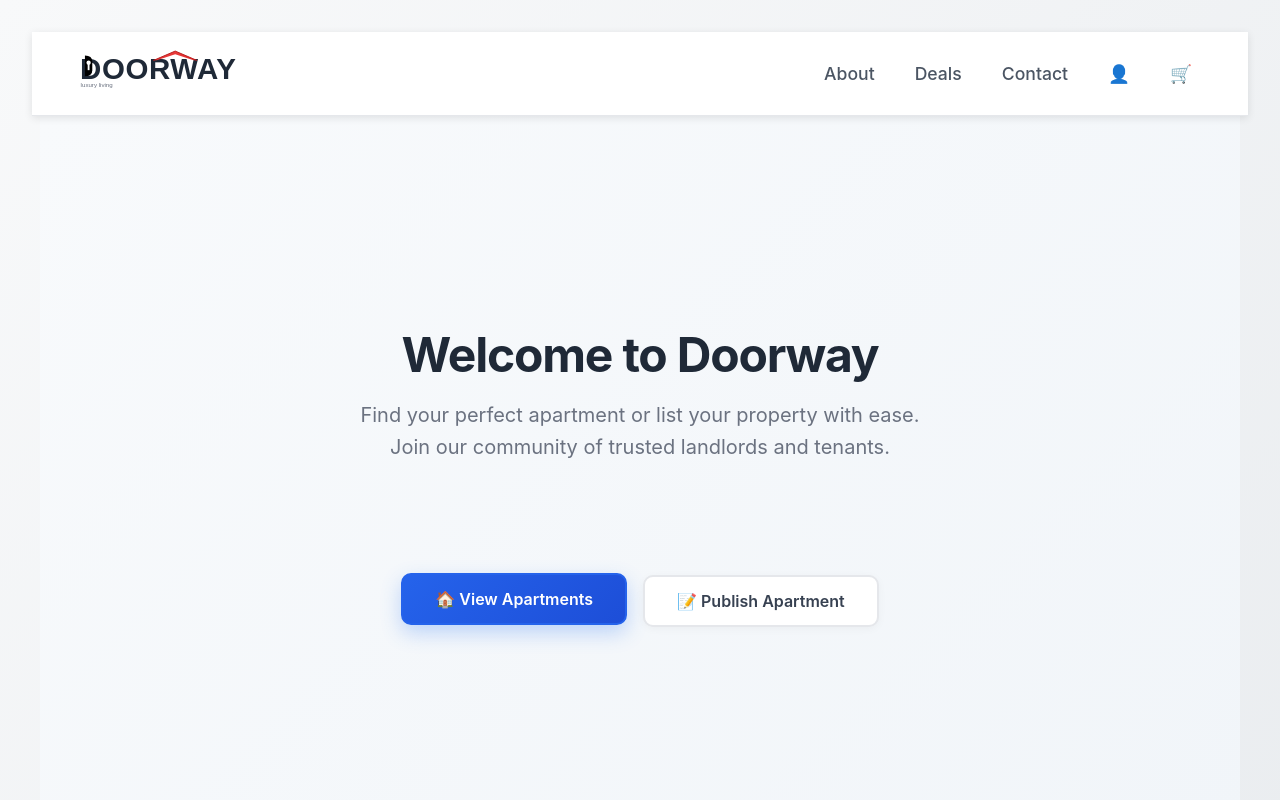
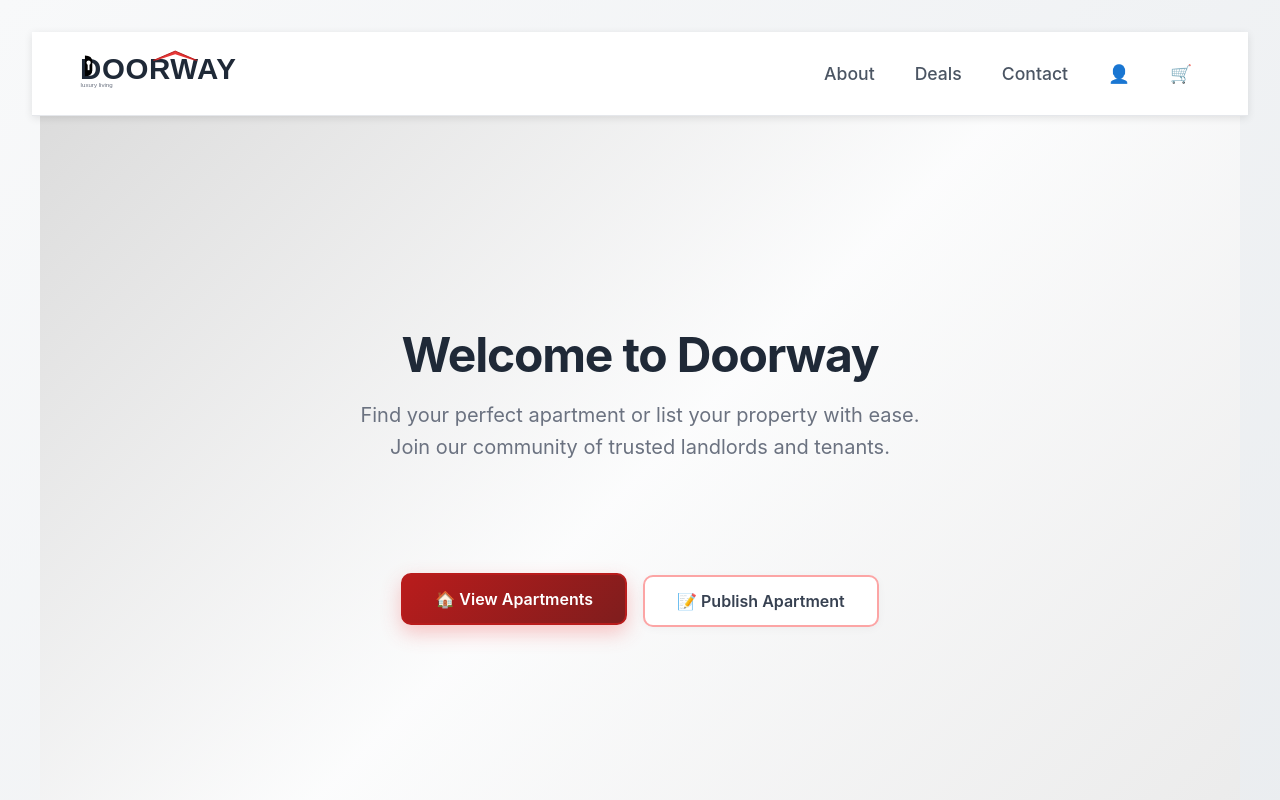
Before and after one commit to Bracha-Rosenfeld/Bracha_Simi_DoorWay, a React (Vite) app in the folder client/: page / in a window 1280 px wide. In both pictures the pointer is over the button "🏠 View Apartments". Shown: the top 800 px of the page. Built offline with nearby package versions, Linux system fonts and the light colour scheme; no server answers.

Commit message:
I change the home buttons to red

```diff
--- a/client/src/components/home.module.css
+++ b/client/src/components/home.module.css
@@ -7,7 +7,7 @@
   flex-direction: column;
   justify-content: center;
   align-items: center;
-  background: linear-gradient(135deg, #f8fafc 0%, #f1f5f9 100%);
+  background: linear-gradient(135deg, #dcdcdc 0%, #ffffffc2 50%, #ebebeb 100%);
 }
 
 .hero {
@@ -86,7 +86,8 @@
 .button {
   background: #ffffff;
   color: #374151;
-  border: 2px solid #e5e7eb;
+  border: 2px solid #fca5a5;
+  /* changed to light red */
   padding: 0.875rem 2rem;
   border-radius: 10px;
   font-size: 1rem;
@@ -110,7 +111,8 @@
   left: -100%;
   width: 100%;
   height: 100%;
-  background: linear-gradient(90deg, transparent, rgba(59, 130, 246, 0.1), transparent);
+  background: linear-gradient(90deg, transparent, rgba(239, 68, 68, 0.1), transparent);
+  /* red tint */
   transition: left 0.5s;
 }
 
@@ -119,11 +121,11 @@
 }
 
 .button:hover {
-  background: #f8fafc;
-  border-color: #3b82f6;
-  color: #1f2937;
+  background: #fde8e8;
+  border-color: #ef4444;
+  color: #7f1d1d;
   transform: translateY(-2px);
-  box-shadow: 0 8px 20px rgba(59, 130, 246, 0.15);
+  box-shadow: 0 8px 20px rgba(239, 68, 68, 0.15);
 }
 
 .button:active {
@@ -131,9 +133,9 @@
 }
 
 .buttonPrimary {
-  background: linear-gradient(135deg, #3b82f6 0%, #2563eb 100%);
+ background: linear-gradient(135deg, #ef4444 0%, #b91c1c 100%);
   color: #ffffff;
-  border-color: #3b82f6;
+  border-color: #ef4444;
 }
 
 .buttonPrimary::before {
@@ -141,10 +143,10 @@
 }
 
 .buttonPrimary:hover {
-  background: linear-gradient(135deg, #2563eb 0%, #1d4ed8 100%);
-  border-color: #2563eb;
+  background: linear-gradient(135deg, #b91c1c 0%, #7f1d1d 100%);
+  border-color: #b91c1c;
   color: #ffffff;
-  box-shadow: 0 8px 20px rgba(59, 130, 246, 0.3);
+  box-shadow: 0 8px 20px rgba(239, 68, 68, 0.3);
 }
 
 /* Responsive design */
```
